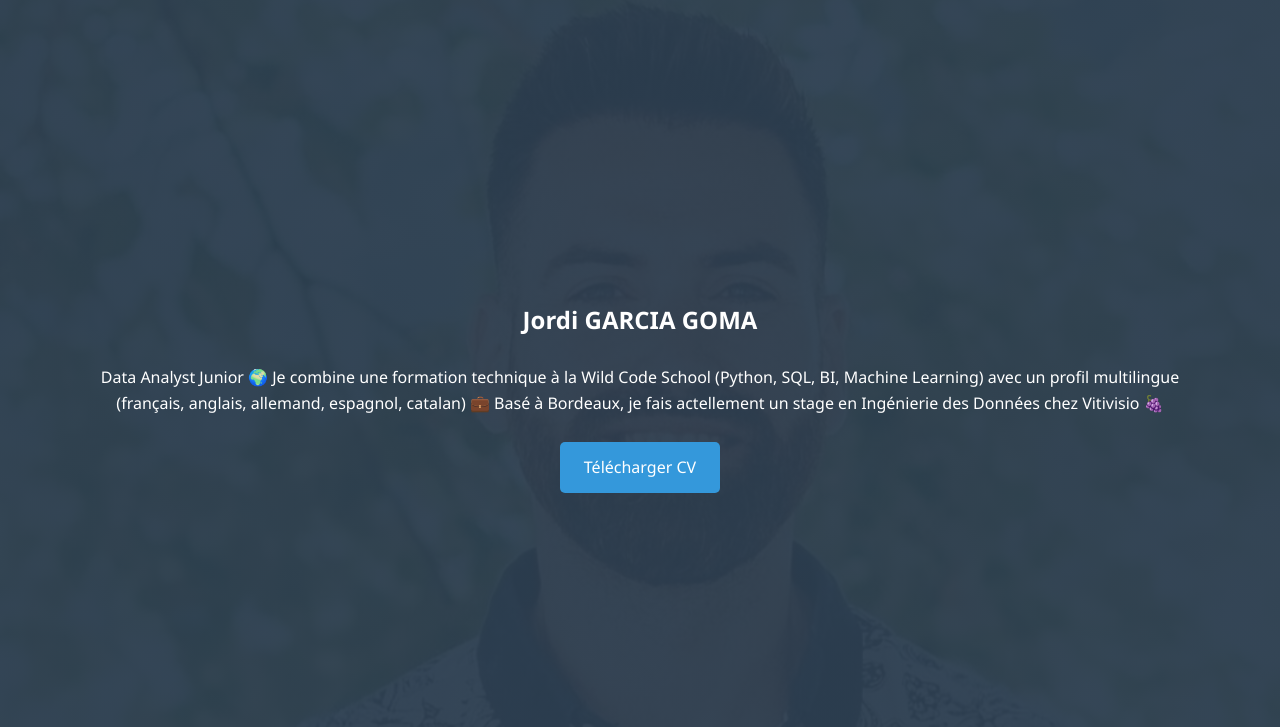
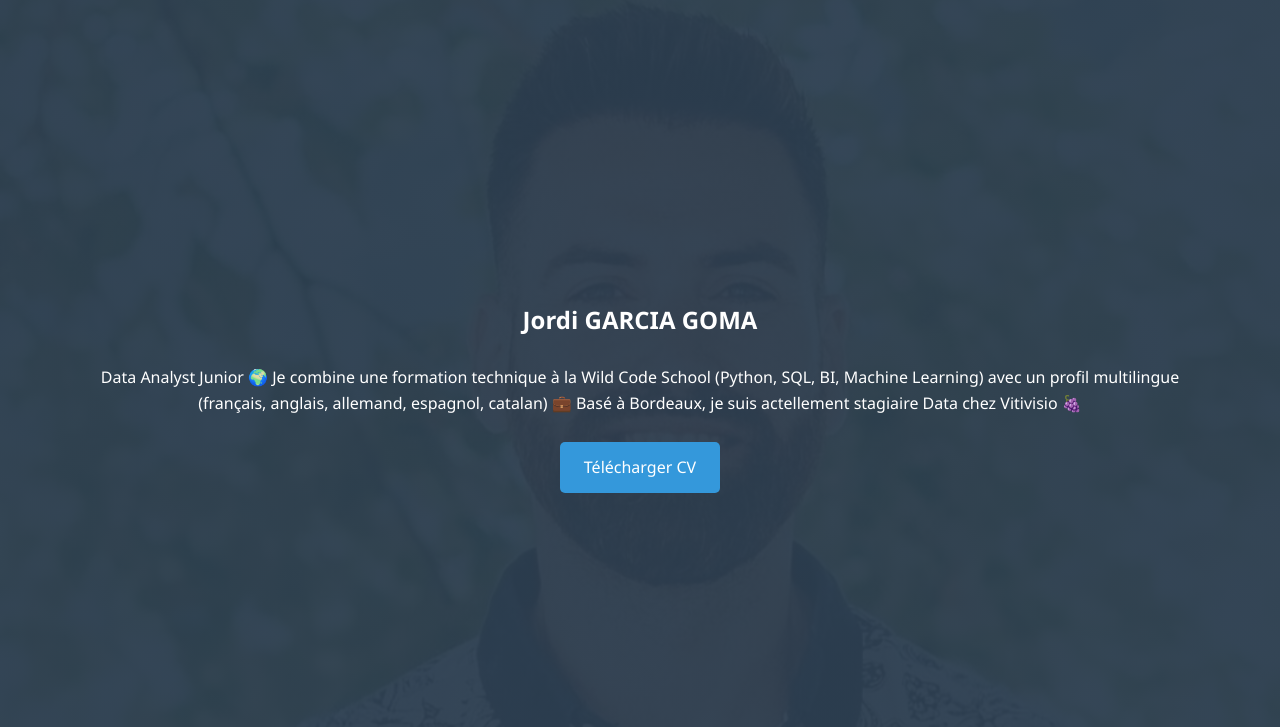
Before and after one commit to jordigarciag/jordigarciag.github.io, a plain HTML site: page index.html in a window 1280 px wide. Shown: the part 73-800 px from the top of the page. Drawn offline with Linux system fonts and the light colour scheme.

Commit message:
remplacement mot "stagiaire"

```diff
--- a/index.html
+++ b/index.html
@@ -113,7 +113,7 @@
     <section id="about">
         <div class="container">
             <h2>Jordi GARCIA GOMA</h2><br>
-            <p>Data Analyst Junior 🌍 Je combine une formation technique à la Wild Code School (Python, SQL, BI, Machine Learning) avec un profil multilingue (français, anglais, allemand, espagnol, catalan) 💼 Basé à Bordeaux, je fais actellement un stage en Ingénierie des Données chez Vitivisio 🍇</p>
+            <p>Data Analyst Junior 🌍 Je combine une formation technique à la Wild Code School (Python, SQL, BI, Machine Learning) avec un profil multilingue (français, anglais, allemand, espagnol, catalan) 💼 Basé à Bordeaux, je suis actellement stagiaire Data chez Vitivisio 🍇</p>
             <br><a href="https://drive.google.com/file/d/16wPa3TwQf-vEflAHpZzU42NFdbJt94l-/view?usp=sharing" class="btn" target="_blank">Télécharger CV</a>
         </div>
     </section>
```
